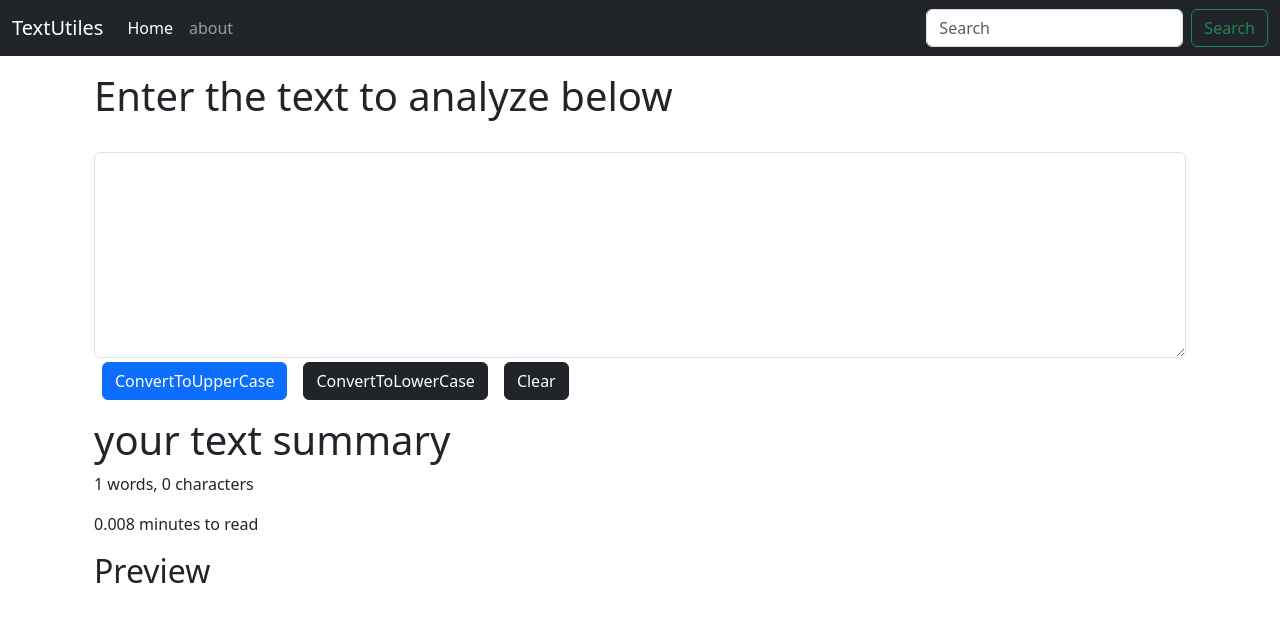
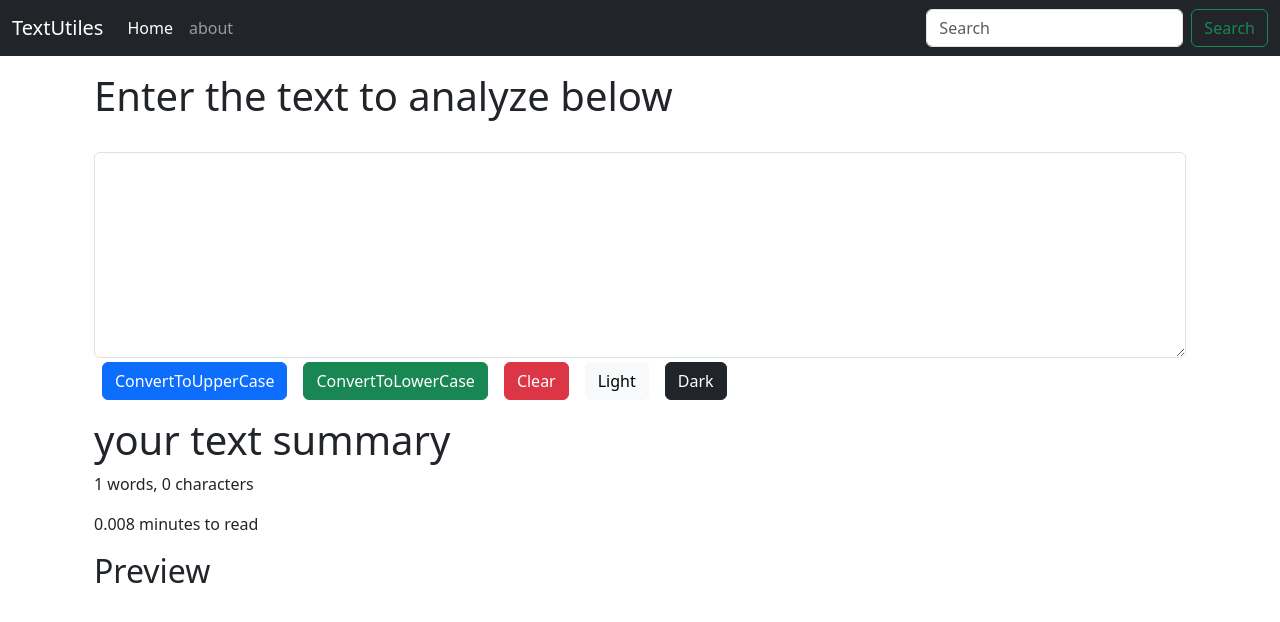
Before and after one commit to MohammedAzhar043/TextUtils, a React (Create React App) app: page / in a window 1280 px wide. Shown: the top 622 px of the page. Built offline with nearby package versions, Linux system fonts and the light colour scheme.

Commit message:
added theme functinality

```diff
--- a/src/components/TextForm.js
+++ b/src/components/TextForm.js
@@ -14,13 +14,25 @@ export default function TextForm(props) {
   };
 
   const handleClearClick = () => {
-    let newText = '';
+    let newText = "";
     setText(newText);
   };
   const handleOnChange = (event) => {
     // console.log("handleOnChange");
     setText(event.target.value);
   };
+
+  const handleLightTheam = () => {
+    document.querySelector("body").style.backgroundColor = "white";
+  };
+
+  const handleDarkTheam = () => {
+    document.querySelector("body").style.backgroundColor = "black";
+  };
+
+
+
+
   const [text, setText] = useState("");
   //   text = "enter here";//wrong way to change the state
   //   setText("new text");//correct way
@@ -40,12 +52,19 @@ export default function TextForm(props) {
           <button className="btn btn-primary mx-2" onClick={handleUpClick}>
             ConvertToUpperCase
           </button>
-          <button className="btn btn-dark mx-2" onClick={handleLowClick}>
+          <button className="btn btn-success mx-2" onClick={handleLowClick}>
             ConvertToLowerCase
           </button>
-          <button className="btn btn-dark mx-2" onClick={handleClearClick}>
+          <button className="btn btn-danger mx-2" onClick={handleClearClick}>
             Clear
           </button>
+          <button className="btn btn-light mx-2" onClick={handleLightTheam}>
+            Light
+          </button>
+          <button className="btn btn-dark mx-2" onClick={handleDarkTheam}>
+            Dark
+          </button>
+
         </div>
       </div>
 
```
